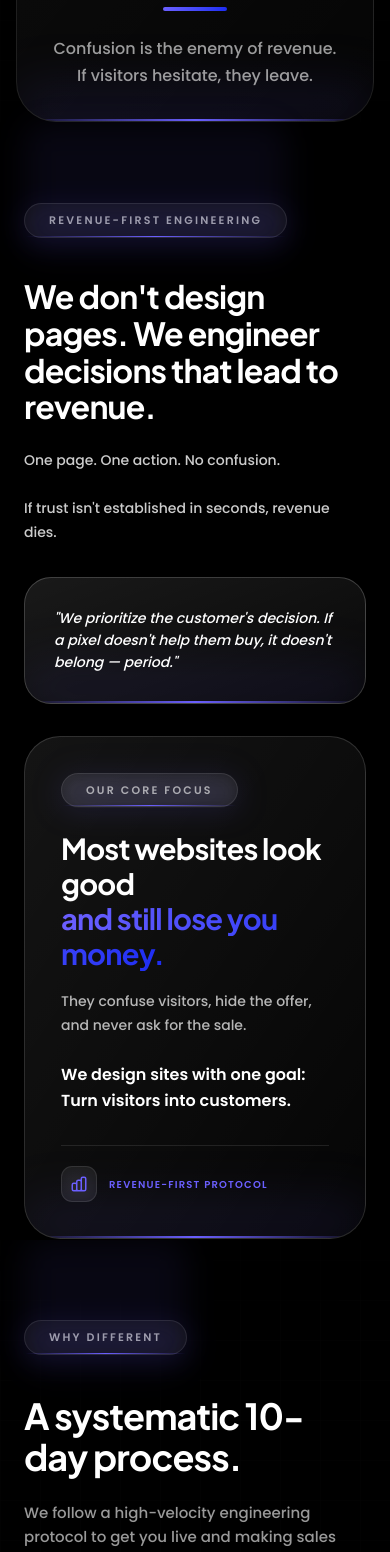
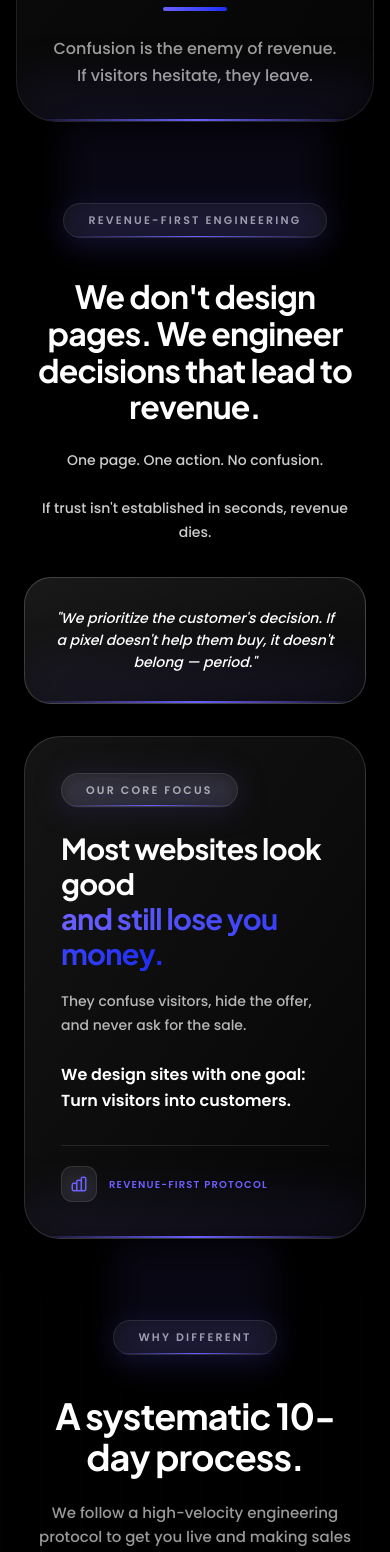
Before and after one commit to varun-vk17/roninbuild, a React (Vite) app: page / in a window 390 px wide. Shown: the part 1180-2732 px from the top of the page. Built offline with nearby package versions, Linux system fonts and the light colour scheme.

Commit message:
Center align Revenue-First and Why Different badges on mobile

```diff
--- a/src/App.tsx
+++ b/src/App.tsx
@@ -299,7 +299,7 @@ function RealitySection() {
         <div className="grid lg:grid-cols-2 gap-8 lg:gap-16 items-center">
 
           {/* Left side - Main content */}
-          <div className="space-y-6">
+          <div className="space-y-6 text-center sm:text-left">
             <div className="relative inline-block mb-6">
               <div className="inline-block bg-white/5 backdrop-blur-sm rounded-[20px] px-6 py-2 border border-white/10 relative mt-20 mb-4 sm:mt-8">
                 {/* Bottom glow effect */}
@@ -449,7 +449,7 @@ function RoadmapSection() {
     >
       <div className="max-w-[1400px] mx-auto relative">
         {/* Header - Left Aligned */}
-        <div className="mb-8 sm:mb-16">
+        <div className="mb-8 sm:mb-16 text-center sm:text-left">
           <div className="relative inline-block mb-6">
             <div className="inline-block bg-white/5 backdrop-blur-sm rounded-[20px] px-6 py-2 border border-white/10 relative mt-20 mb-4 sm:mt-8">
               {/* Bottom glow effect */}
```
